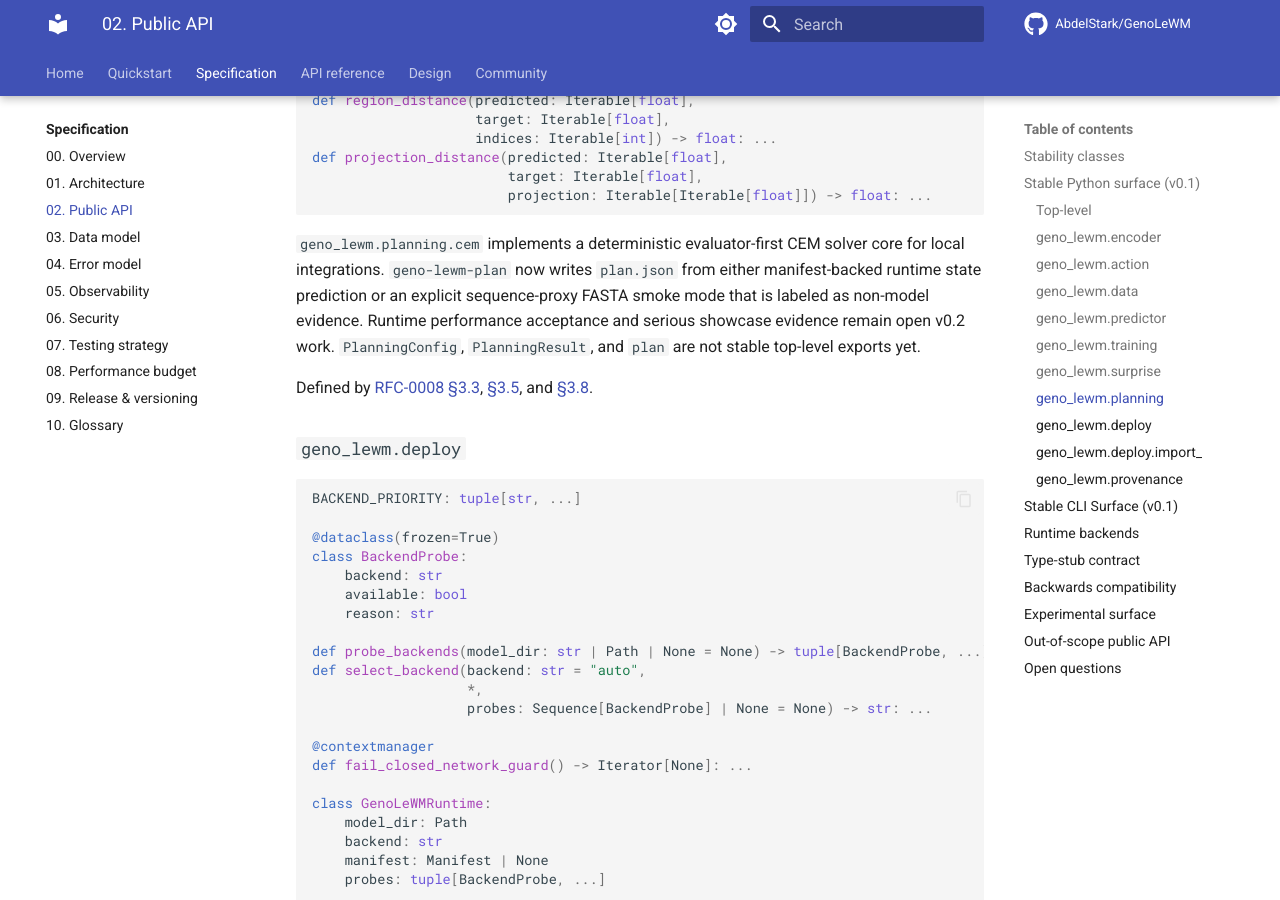
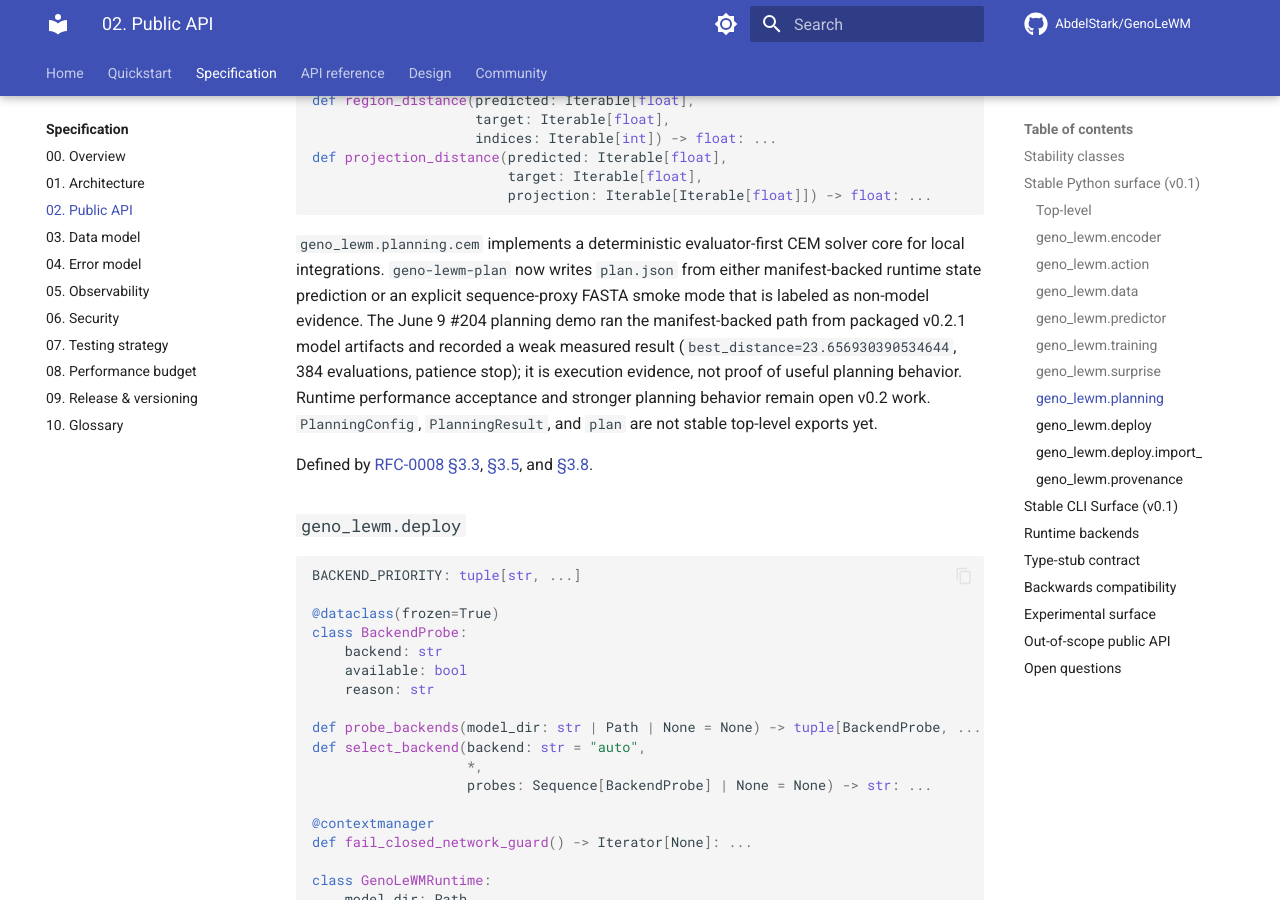
Before and after one commit to AbdelStark/GenoLeWM, an MkDocs documentation site: the page built from docs/spec/02-public-api.md, in a window 1280 px wide and 900 px high, scrolled down 16173 px. Built offline with MkDocs 1.6.1 and Material for MkDocs 9.7.7, drawn with Linux system fonts in a browser that asks for light colours; comment, search, counter and statistics services are not loaded; the version menu is left out.

Commit message:
docs: record v02 planning demo evidence

```diff
--- a/docs/spec/02-public-api.md
+++ b/docs/spec/02-public-api.md
@@ -843,9 +843,13 @@ def projection_distance(predicted: Iterable[float],
 solver core for local integrations. `geno-lewm-plan` now writes
 `plan.json` from either manifest-backed runtime state prediction or an
 explicit sequence-proxy FASTA smoke mode that is labeled as non-model
-evidence. Runtime performance acceptance and serious showcase evidence
-remain open v0.2 work. `PlanningConfig`, `PlanningResult`, and `plan`
-are not stable top-level exports yet.
+evidence. The June 9 #204 planning demo ran the manifest-backed path
+from packaged v0.2.1 model artifacts and recorded a weak measured result
+(`best_distance=23.656930390534644`, 384 evaluations, patience stop);
+it is execution evidence, not proof of useful planning behavior. Runtime
+performance acceptance and stronger planning behavior remain open v0.2
+work. `PlanningConfig`, `PlanningResult`, and `plan` are not stable
+top-level exports yet.
 
 Defined by [RFC-0008 §3.3](../rfcs/0008-latent-planning.md#33-edit-search-space),
 [§3.5](../rfcs/0008-latent-planning.md#35-cost-functions), and
```
Also changed, not shown: README.md (+9 -4 lines), ROADMAP.md (+4 -2 lines).
